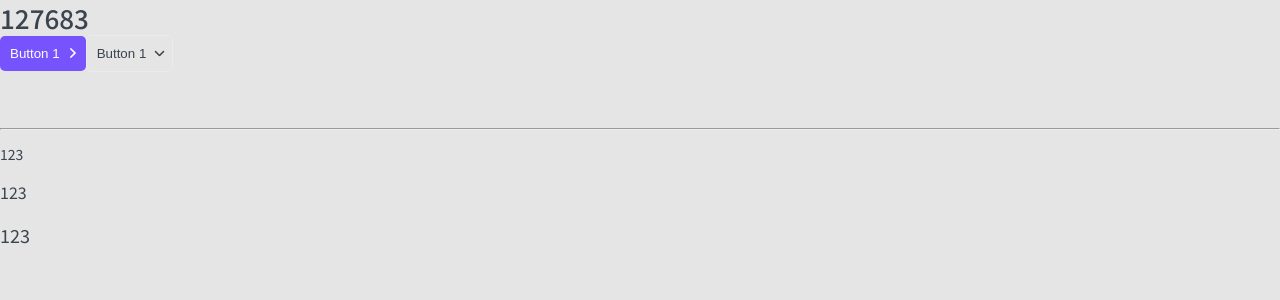
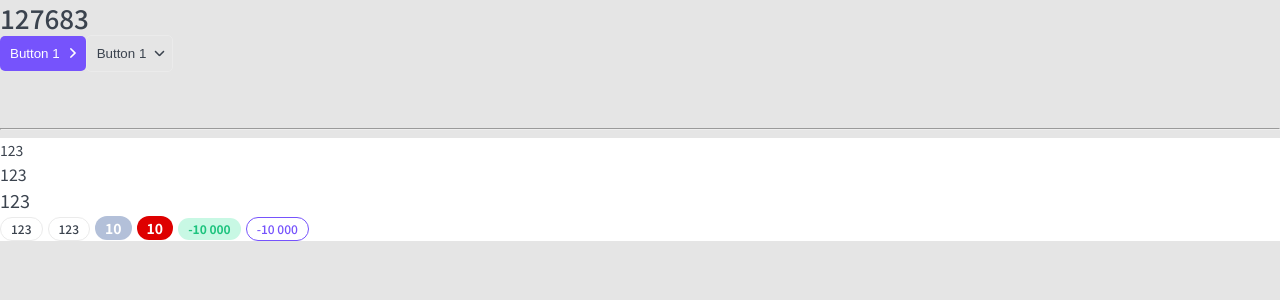
Before and after one commit to EvgeniiAtYourService/next-ts-app, a Next.js app: page / in a window 1280 px wide. Shown: the top 300 px of the page. Built offline with nearby package versions, Linux system fonts and the light colour scheme.

Commit message:
Create Tag component

```diff
--- a/components/Button/Button.module.css
+++ b/components/Button/Button.module.css
@@ -2,14 +2,15 @@
   display: inline-block;
 
   box-sizing: border-box;
+  box-sizing: border-box;
   padding: 10px;
 
   cursor: pointer;
+  transition: all 0.5s;
   text-align: center;
 
   border: none;
   border-radius: 5px;
-  transition: all 0.5s;
 }
 
 .primary {
@@ -34,12 +35,13 @@
 
 .arrow {
   display: inline-block;
+
   margin-left: 10px;
 }
 
 .down {
+  transition: all 0.2;
   transform: rotate(90deg);
-  transition: all 0.2;
 }
 
 .primary svg,
--- a/components/Ptag/Ptag.module.css
+++ b/components/Ptag/Ptag.module.css
@@ -1,12 +1,18 @@
 .commonP {
-  color: var(--black);
+  margin: 0;
 }
+
 .small {
   font-size: 14px;
+  line-height: 24px;
 }
+
 .medium {
   font-size: 16px;
+  line-height: 24px;
 }
+
 .large {
   font-size: 18px;
+  line-height: 29px;
 }
--- /dev/null
+++ b/components/Tag/Tag.module.css
@@ -0,0 +1,55 @@
+.common {
+  display: inline-block;
+
+  box-sizing: border-box;
+  margin-right: 5px;
+  padding: 5px 10px;
+
+  text-align: center;
+
+  border-radius: 20px;
+}
+
+.s {
+  font-size: 12px;
+  line-height: 12px;
+}
+
+.m {
+  font-size: 14px;
+  line-height: 14px;
+}
+
+.ghost {
+  border: 1px solid var(--gray-light);
+
+  font-weight: 500;
+}
+
+.red {
+  color: var(--white);
+  background-color: #de0000;
+
+  font-weight: 600;
+}
+
+.green {
+  color: var(--green);
+  background-color: var(--green-light);
+
+  font-weight: 700;
+}
+
+.primary {
+  color: var(--primary);
+  border: 1px solid var(--primary);
+
+  font-weight: 500;
+}
+
+.grey {
+  color: var(--white);
+  background-color: #b3c0d9;
+
+  font-weight: 600;
+}
--- /dev/null
+++ b/components/Tag/Tag.tsx
@@ -0,0 +1,34 @@
+import React from 'react'
+import styles from './Tag.module.css'
+import TagProps from './Tag.props'
+import cn from 'classnames'
+
+export const Tag = ({
+  children,
+  heightType = 's',
+  color = 'ghost',
+  href,
+  ...props
+}: TagProps): JSX.Element => {
+  return (
+    <div
+      className={cn(
+        styles.common,
+        {
+          [styles.s]: heightType === 's',
+          [styles.m]: heightType === 'm',
+        },
+        {
+          [styles.ghost]: color === 'ghost',
+          [styles.red]: color === 'red',
+          [styles.green]: color === 'green',
+          [styles.primary]: color === 'primary',
+          [styles.grey]: color === 'grey',
+        }
+      )}
+      {...props}
+    >
+      {href ? <a href={href}>{children}</a> : <>{children}</>}
+    </div>
+  )
+}
--- a/components/index.ts
+++ b/components/index.ts
@@ -1,3 +1,4 @@
 export * from './Htag/Htag'
 export * from './Button/Button'
 export * from './Ptag/Ptag'
+export * from './Tag/Tag'
--- a/pages/index.tsx
+++ b/pages/index.tsx
@@ -1,4 +1,4 @@
-import { Button, Htag, Ptag } from '../components'
+import { Button, Htag, Ptag, Tag } from '../components'
 
 export default function Home(): JSX.Element {
   return (
@@ -14,9 +14,25 @@ export default function Home(): JSX.Element {
       <br />
       <br />
       <hr />
-      <Ptag size="s">123</Ptag>
-      <Ptag size="m">123</Ptag>
-      <Ptag size="l">123</Ptag>
+      <div style={{ backgroundColor: 'white' }}>
+        <Ptag size="s">123</Ptag>
+        <Ptag size="m">123</Ptag>
+        <Ptag size="l">123</Ptag>
+        <Tag>123</Tag>
+        <Tag>123</Tag>
+        <Tag heightType="m" color="grey">
+          10
+        </Tag>
+        <Tag heightType="m" color="red">
+          10
+        </Tag>
+        <Tag heightType="s" color="green">
+          -10 000
+        </Tag>
+        <Tag heightType="s" color="primary">
+          -10 000
+        </Tag>
+      </div>
     </div>
   )
 }
--- a/styles/globals.css
+++ b/styles/globals.css
@@ -4,9 +4,9 @@ body {
   padding: 0;
 
   color: var(--black);
-  background: #e5e5e5;
+  background: #E5E5E5;
 
-  font-family: 'Noto Sans KR', sans-serif;
+  font-family: "Noto Sans KR", sans-serif;
 }
 
 a {
@@ -15,18 +15,18 @@ a {
   color: inherit;
 }
 
-* {
+/* * {
   box-sizing: border-box;
-}
+} */
 
 :root {
-  --black: #3b434e;
+  --black: #3B434E;
   --white: white;
-  --gray-light: #ebebeb;
-  --primary: #7653fc;
-  --primary-hover: #6344df;
-  --red: #fc836d;
-  --green: #1dc37e;
-  --green-light: #c8f8e4;
-  --font-family: 'Noto Sans KR', sans-serif;
+  --gray-light: #EBEBEB;
+  --primary: #7653FC;
+  --primary-hover: #6344DF;
+  --red: #FC836D;
+  --green: #1DC37E;
+  --green-light: #C8F8E4;
+  --font-family: "Noto Sans KR", sans-serif;
 }
```
Also changed, not shown: components/Tag/Tag.props.ts (added, +9 -0 lines).
